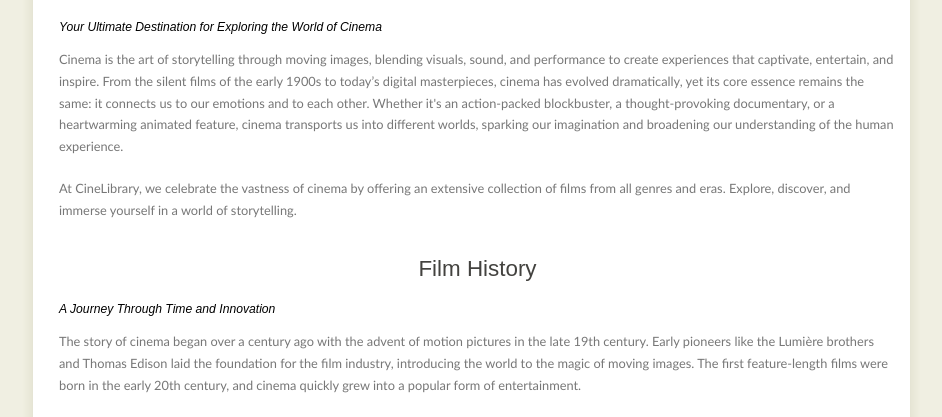
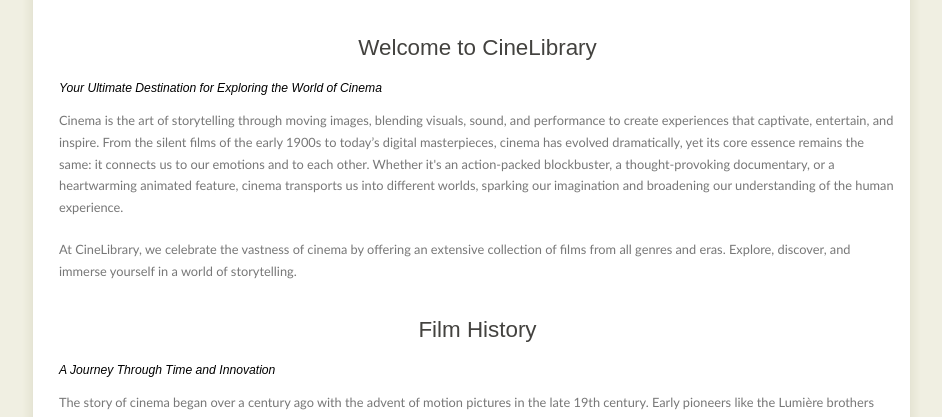
Before and after one commit to tejdha/Cinelibrary, a Django app: page / in a window 1280 px wide. Shown: the part 240-657 px from the top of the page, without its empty margins (169-1111 px from the left). Run offline with Django 5.2, Linux system fonts and the light colour scheme.

Commit message:
undo home changes

```diff
--- a/templates/book/home.html
+++ b/templates/book/home.html
@@ -5,6 +5,7 @@
 {%block h1%} class="selected"{%endblock%}
 
 {%block content%}
+<h1 align="center"> Welcome to CineLibrary</h1>
 <h5 align="left"> Your Ultimate Destination for Exploring the World of Cinema</h5>
 <p>Cinema is the art of storytelling through moving images, blending visuals, sound, and performance to create experiences that captivate, entertain, and inspire. From the silent films of the early 1900s to today’s digital masterpieces, cinema has evolved dramatically, yet its core essence remains the same: it connects us to our emotions and to each other. Whether it's an action-packed blockbuster, a thought-provoking documentary, or a heartwarming animated feature, cinema transports us into different worlds, sparking our imagination and broadening our understanding of the human experience.</p>
 
```
